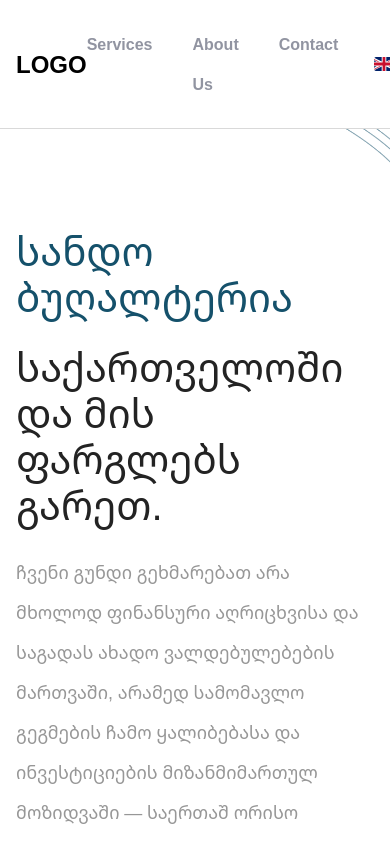
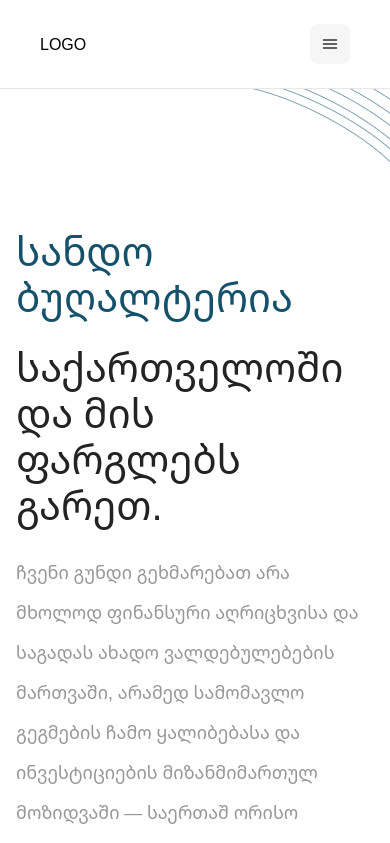
Before and after one commit to NikolozBeqauri/pilz, a Next.js app: page /en in a window 390 px wide. Shown: the top 843 px of the page. Built offline with nearby package versions, Linux system fonts and the light colour scheme.

Commit message:
feat: added navigation mediaqueries

```diff
--- a/app/[locale]/page.tsx
+++ b/app/[locale]/page.tsx
@@ -1,22 +1,21 @@
-import Link from 'next/link';
 import AboutSection from '../components/About/AboutSection';
 import BankSlider from '../components/BankSlider/BankSlider';
 import ContactSection from '../components/ContactSection/ContactSection';
 import FooterComponent from '../components/FooterComponent/FooterComponent';
 import Hero from '../components/Hero/Hero';
-import Navigation from '../components/Navigation/Navigation';
+import NavigationRender from '../components/NavigationRender/NavigationRender';
 import Services from '../components/Services/Services';
 
 export default function HomePage() {
   return (
     <div>
-      <Navigation/>
-      <Hero/>
-      <Services/>
-      <AboutSection/>
-      <BankSlider/>
-      <ContactSection/>
-      <FooterComponent/>
+      <NavigationRender />
+      <Hero />
+      <Services />
+      <AboutSection />
+      <BankSlider />
+      <ContactSection />
+      <FooterComponent />
     </div>
   );
 }
--- /dev/null
+++ b/app/components/BurgerNav/BurgerNav.module.scss
@@ -0,0 +1,93 @@
+@use '../../_colors.scss' as *;
+.background {
+    position: fixed;
+    top: 0;
+    left: 0;
+    background: transparent;
+    transition: 0.3s ease;
+    z-index: 6;
+}
+.backgroundActive {
+    background: rgba(0, 0, 0, 0.40);
+    width: 100vw;
+    height: 100vh;
+}
+.wrapper {
+    position: fixed;
+    width: 100%;
+    top: 0;
+    left: 0;
+    display: flex;
+    background-color: white;
+    justify-content: center;
+    flex-direction: column;
+}
+.header {
+    display: flex;
+    justify-content: space-between;
+    align-items: center;
+    width: 100vw;
+    padding: 24px 40px;
+    border-bottom: 1px solid #E8E8E8;
+}
+
+.navWrapper {
+    max-height: 0;
+    overflow: hidden;
+    transition: max-height 0.4s ease, padding 0.4s ease, opacity 0.3s ease;
+    opacity: 0;
+    padding: 0 24px;
+    margin-top: 0;
+}
+
+.navList {
+    width: 100%;
+}
+
+.navList > li {
+    border-bottom: 1px solid #E8E8E8;
+}
+
+.navLink {
+    display: block;
+    width: 100%;
+    height: 100%;
+    color: #9194A1;
+    font-family: var(--font-noto-sans-georgian);
+    font-size: 16px;
+    font-style: normal;
+    font-weight: 600;
+    line-height: 40px;
+    white-space: nowrap;
+    padding: 16px 0px;
+}
+
+.navButton {
+    width: 161px;
+    height: 45px;
+    margin: 26px 0px 24px 0px;
+}
+
+.burgerIcon {
+    cursor: pointer;
+}
+
+.navWrapper.active {
+    max-height: 476px;
+    opacity: 1;
+    margin-top: 8px;
+}
+
+.aTag {
+    display: inline-block;
+    color: $secondaryGray;
+    font-size: 16px;
+    font-weight: 600;
+    padding: 16px 0px;
+    border-bottom: 1px solid $borderGray;
+    width: 100%;
+}
+
+.languagePicker {
+    margin: 8px 0px 24px 0px;
+}
--- /dev/null
+++ b/app/components/BurgerNav/BurgerNav.tsx
@@ -0,0 +1,49 @@
+'use client'
+import Image from 'next/image';
+import styles from './BurgerNav.module.scss';
+import { useState } from 'react';
+import LanguagePicker from '../LanguagePicker/LanguagePicker';
+import { useTranslations } from "next-intl";
+
+const BurgerNav = () => {
+    const [active, setActive] = useState(false)
+    const t = useTranslations('Navigation');
+
+    return (
+        <div className={`${styles.background} ${active ? styles.backgroundActive : ''}`} onClick={() => setActive(!active)}>
+            <nav className={styles.wrapper} onClick={(e) => e.stopPropagation()} >
+                <div className={styles.header}>
+                    <span>LOGO</span>
+                    <Image
+                        src="/burger.svg"
+                        alt="burger nemu"
+                        width={40}
+                        height={40}
+                        className={styles.burgerIcon}
+                        onClick={() => { setActive(!active); }}
+                    />
+                </div>
+                <div className={`${styles.navWrapper} ${active ? styles.active : ''}`}>
+                    <div>
+                        <ul>
+                            <li>
+                                <a onClick={() => setActive(!active)} className={styles.aTag} href="#services">{t('services')} </a>
+                            </li>
+                            <li>
+                                <a onClick={() => setActive(!active)} className={styles.aTag} href="#aboutUs">{t('aboutUs')}</a>
+                            </li>
+                            <li>
+                                <a onClick={() => setActive(!active)} className={styles.aTag} href="#contact">{t('contact')}</a>
+                            </li>
+                        </ul>
+                        <div className={styles.languagePicker}>
+                            <LanguagePicker />
+                        </div>
+                    </div>
+                </div>
+            </nav>
+        </div>
+    );
+};
+
+export default BurgerNav;
--- a/app/components/LanguagePicker/LanguagePicker.module.scss
+++ b/app/components/LanguagePicker/LanguagePicker.module.scss
@@ -45,3 +45,11 @@
 .modalContainer > div > img {
     border-radius: 2px;
 }
+
+@media (max-width: 768px) {
+    .modalContainer {
+        position: relative;
+        top: 8px;
+        margin-bottom: 24px;
+    }
+}
--- /dev/null
+++ b/app/components/NavigationRender/NavigationRender.module.scss
@@ -0,0 +1,14 @@
+.navigation {
+    display: flex;
+}
+.burgerNav {
+    display: none;
+}
+@media (max-width: 768px) {
+    .burgerNav {
+        display: flex;
+    }
+    .navigation {
+        display: none;
+    }
+}
--- /dev/null
+++ b/app/components/NavigationRender/NavigationRender.tsx
@@ -0,0 +1,17 @@
+import BurgerNav from "../BurgerNav/BurgerNav"
+import Navigation from "../Navigation/Navigation"
+import styles from "./NavigationRender.module.scss"
+const NavigationRender = () => {
+  return (
+    <div>
+      <div className={styles.navigation}>
+        <Navigation/>
+      </div>
+      <div className={styles.burgerNav}>
+        <BurgerNav/>
+      </div>
+    </div>
+  )
+}
+
+export default NavigationRender
```
Also changed, not shown: public/burger.svg (added).
